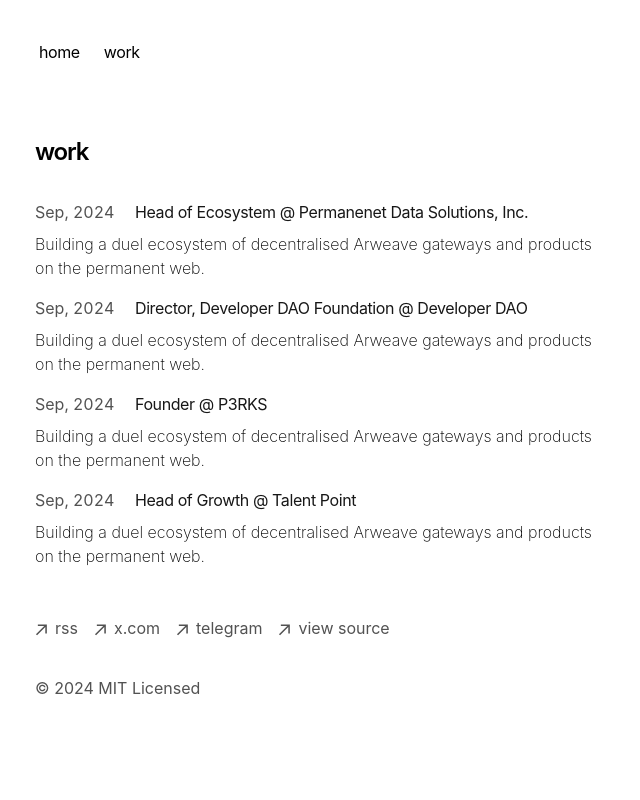
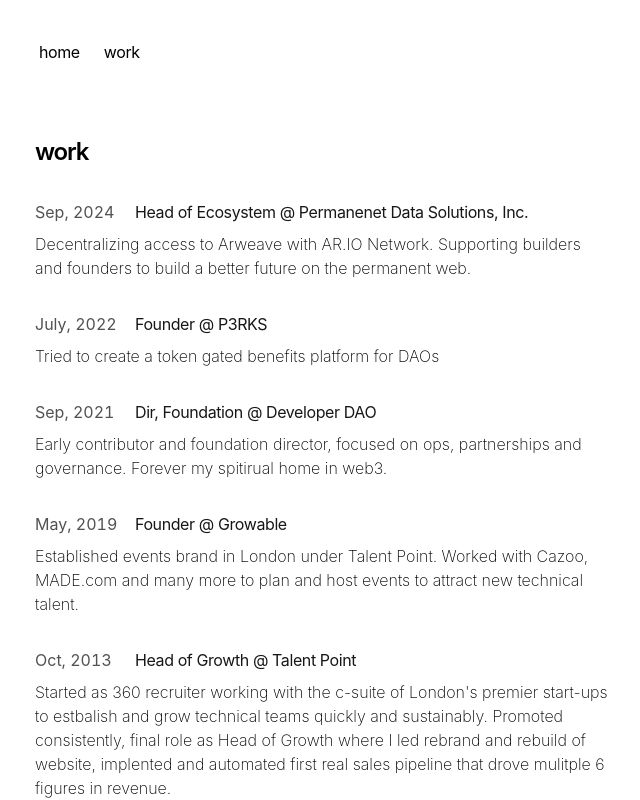
Before and after one commit to kempsterrrr/me, a Next.js app: page /work in a window 1280 px wide. Shown: the top 800 px of the page, without its empty margins (317-957 px from the left). Built offline with nearby package versions, Linux system fonts and the light colour scheme.

Commit message:
spelling grammar

```diff
--- a/app/work/page.tsx
+++ b/app/work/page.tsx
@@ -8,34 +8,42 @@
     endDate: "current",
     url: "https://pds.inc",
     descriprtion:
-      "Building a duel ecosystem of decentralised Arweave gateways and products on the permanent web.",
-  },
-  {
-    company: "Developer DAO",
-    title: "Director, Developer DAO Foundation",
-    startDate: "Sep, 2024",
-    endDate: "current",
-    url: "https://pds.inc",
-    descriprtion:
-      "Building a duel ecosystem of decentralised Arweave gateways and products on the permanent web.",
+      "Decentralizing access to Arweave with AR.IO Network. Supporting builders and founders to build a better future on the permanent web.",
   },
   {
     company: "P3RKS",
     title: "Founder",
-    startDate: "Sep, 2024",
+    startDate: "July, 2022",
+    endDate: "current",
+    url: "https://perks.xyz/",
+    descriprtion: "Tried to create a token gated benefits platform for DAOs",
+  },
+  {
+    company: "Developer DAO",
+    title: "Dir, Foundation",
+    startDate: "Sep, 2021",
     endDate: "current",
     url: "https://pds.inc",
     descriprtion:
-      "Building a duel ecosystem of decentralised Arweave gateways and products on the permanent web.",
+      "Early contributor and foundation director, focused on ops, partnerships and governance. Forever my spitirual home in web3.",
+  },
+  {
+    company: "Growable",
+    title: "Founder",
+    startDate: "May, 2019",
+    endDate: "current",
+    url: "https://growable.io/",
+    descriprtion:
+      "Established events brand in London under Talent Point. Worked with Cazoo, MADE.com and many more to plan and host events to attract new technical talent.",
   },
   {
     company: "Talent Point",
     title: "Head of Growth",
-    startDate: "Sep, 2024",
+    startDate: "Oct, 2013",
     endDate: "current",
-    url: "https://pds.inc",
+    url: "https://talentpoint.co",
     descriprtion:
-      "Building a duel ecosystem of decentralised Arweave gateways and products on the permanent web.",
+      "Started as 360 recruiter working with the c-suite of London's premier start-ups to estbalish and grow technical teams quickly and sustainably. Promoted consistently, final role as Head of Growth where I led rebrand and rebuild of website, implented and automated first real sales pipeline that drove mulitple 6 figures in revenue.",
   },
 ];
 
@@ -52,7 +60,7 @@
       </h1>
       <div>
         {workHistory.map((work, index) => (
-          <div className="mb-4">
+          <div className="mb-8">
             <a
               key={work.title}
               className="flex flex-col space-y-1"
```
